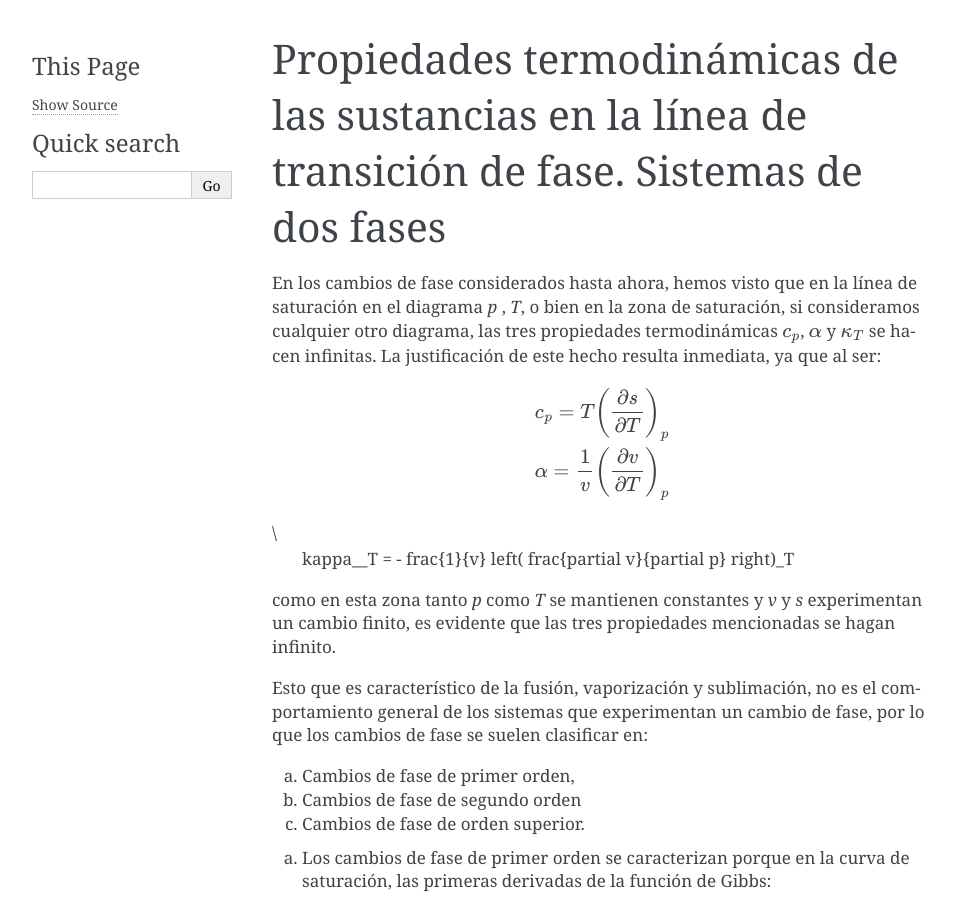
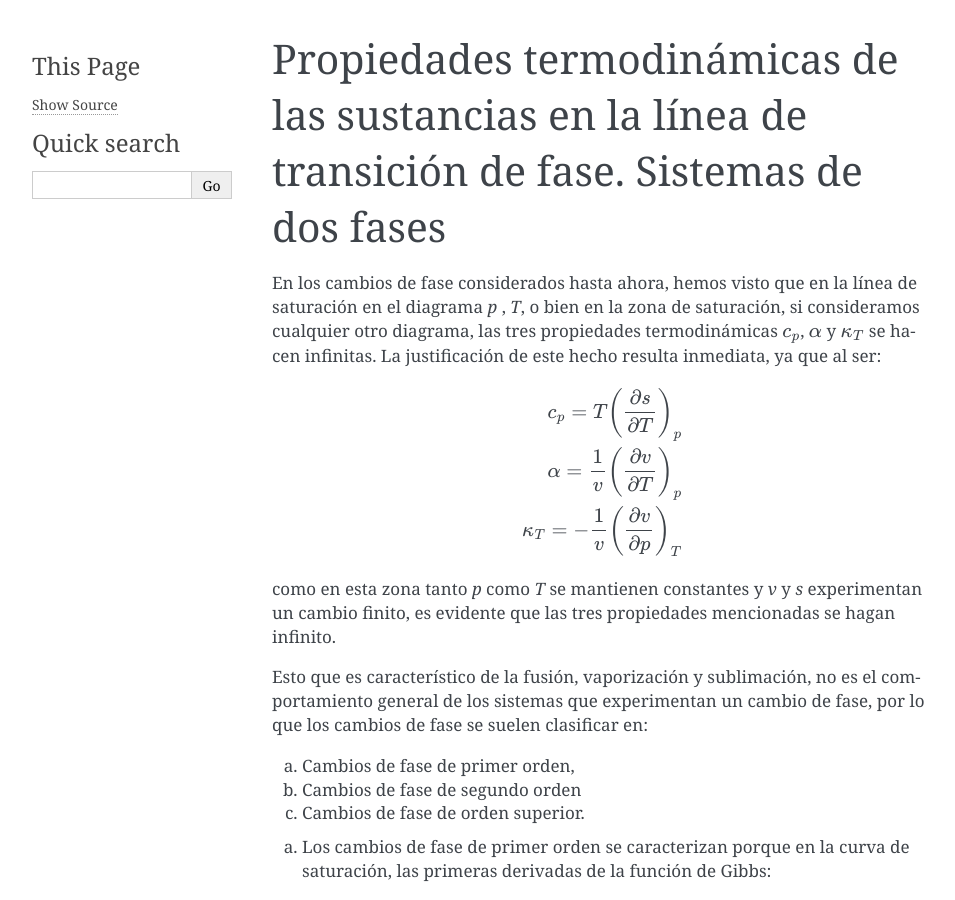
Before and after one commit to mantielero/termodinamica, a Sphinx documentation site: the page built from source/equilibrio_transicion_fase.rst, in a window 1280 px wide and 900 px high. Shown: the whole window, without its empty margins (148-1103 px from the left). Built offline with Sphinx 7.4.7, drawn with Linux system fonts in a browser that asks for light colours; pages that are not in the unit, such as notebooks, are missing from menus.

Commit message:
Update equilibrio_transicion_fase.rst

```diff
--- a/source/equilibrio_transicion_fase.rst
+++ b/source/equilibrio_transicion_fase.rst
@@ -7,10 +7,8 @@ En los cambios de fase considerados hasta ahora, hemos visto que en la línea de
 .. math::
 
    c_p = T\left( \frac{\partial s}{\partial T} \right)_p \\
-   \alpha = \frac{1}{v} \left( \frac{\partial v}{\partial T} \right)_p
-
-\\
-   \kappa__T = - \frac{1}{v} \left( \frac{\partial v}{\partial p} \right)_T
+   \alpha = \frac{1}{v} \left( \frac{\partial v}{\partial T} \right)_p  \\
+   \kappa_T = - \frac{1}{v} \left( \frac{\partial v}{\partial p} \right)_T
 
 como en esta zona tanto *p* como *T* se mantienen constantes y *v* y *s* experimentan un cambio finito, es evidente que las tres propiedades mencionadas se hagan infinito.
 
```
